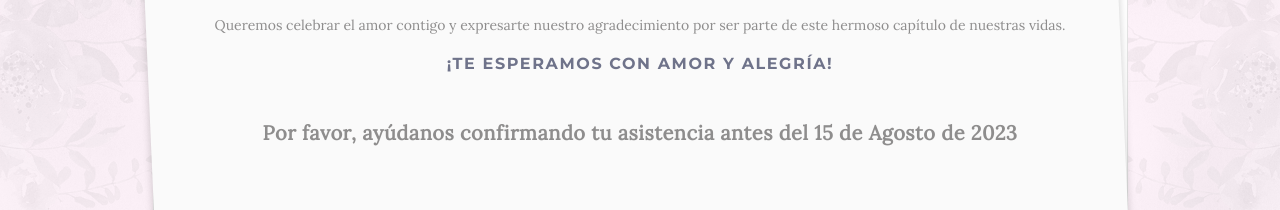
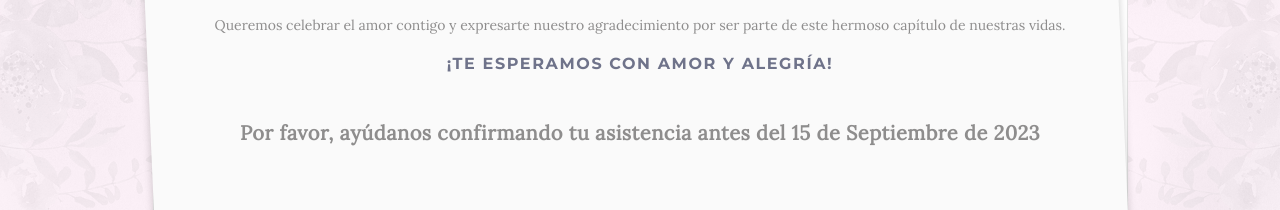
Before and after one commit to claussfrank/Lau-y-Clau, a plain HTML site: page index.html in a window 1280 px wide. Shown: the part 1240-1450 px from the top of the page. Drawn offline with nearby package versions, Linux system fonts and the light colour scheme; animation ran at ten frames a second; a web font is replaced by a local one.

Commit message:
Ajuste fecha de confirmación

```diff
--- a/index.html
+++ b/index.html
@@ -134,7 +134,7 @@
                      </p>
 
                   <h5>¡Te esperamos con amor y alegría! </h5>
-                  <p class="alert"><b>Por favor, ayúdanos confirmando tu asistencia antes del 15 de Agosto de 2023</b></p>
+                  <p class="alert"><b>Por favor, ayúdanos confirmando tu asistencia antes del 15 de Septiembre de 2023</b></p>
                   <div class="margin1">
                      <!-- countdown tag -->
                      <span id="countdown"></span>
```
Also changed, not shown: 3 other files.
